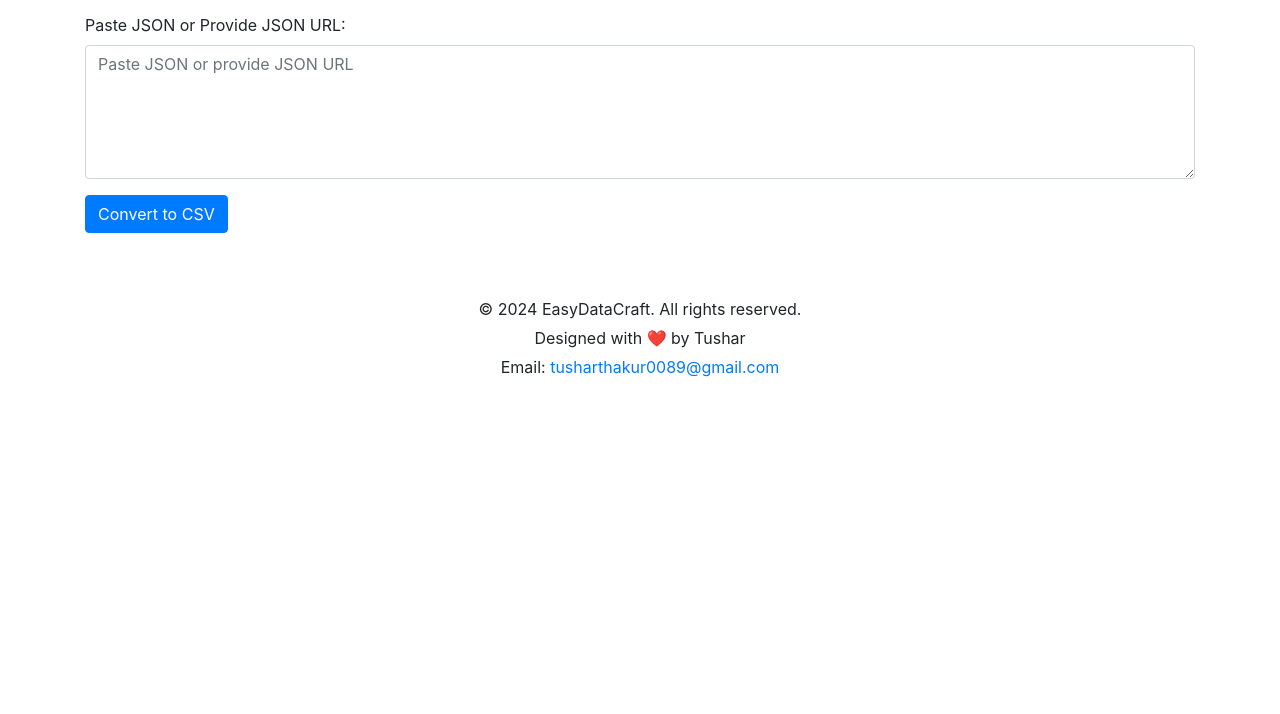
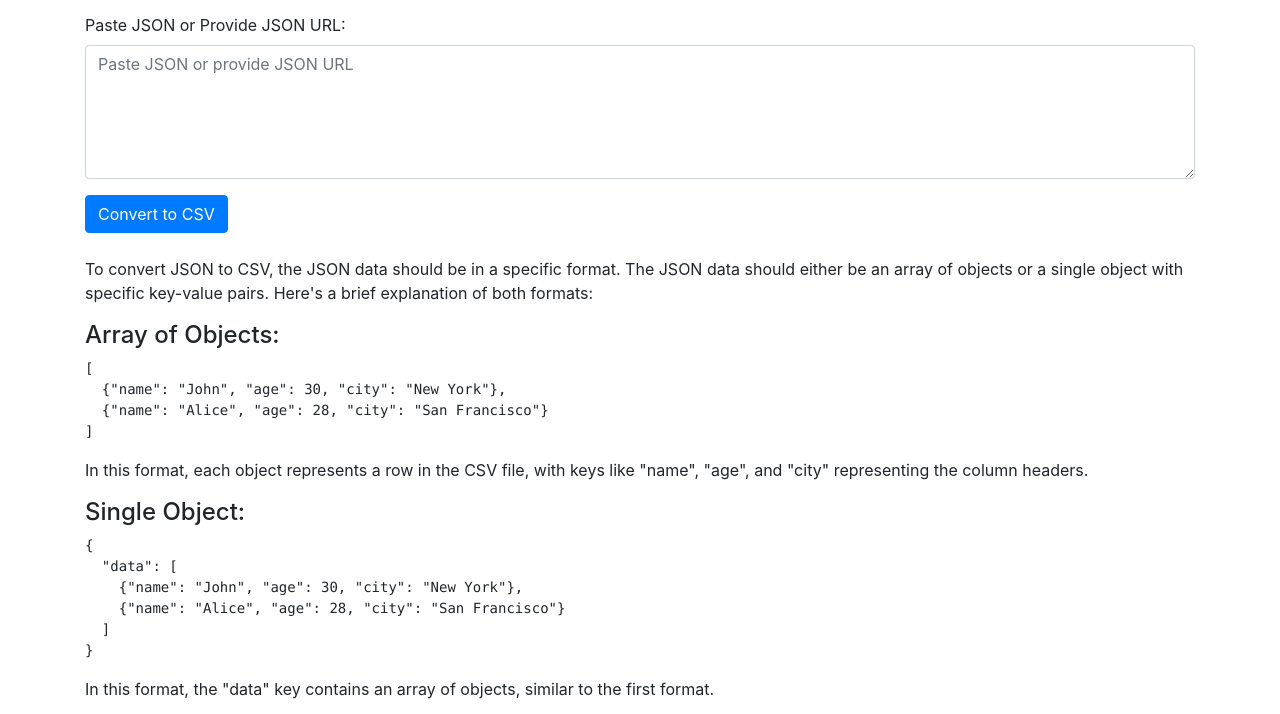
Before and after one commit to tushar-singh-varanasi/EasyDataCraft, a plain HTML site: page jsontocsv.html in a window 1280 px wide. Shown: the part 227-941 px from the top of the page. Before the commit the page ends 800 px from the top, so only its background shows below. Drawn offline with nearby package versions, Linux system fonts and the light colour scheme.

Commit message:
instructionadd

```diff
--- a/jsontocsv.html
+++ b/jsontocsv.html
@@ -69,6 +69,27 @@
         <a id="downloadLink" class="btn btn-success mt-3" style="display: none;" download="output.csv">Download CSV</a>
     </div>
 </div>
+<div class="container mt-4">
+    <p>To convert JSON to CSV, the JSON data should be in a specific format. The JSON data should either be an array of objects or a single object with specific key-value pairs. Here's a brief explanation of both formats:</p>
+
+    <h4>Array of Objects:</h4>
+    <pre><code>[
+  {"name": "John", "age": 30, "city": "New York"},
+  {"name": "Alice", "age": 28, "city": "San Francisco"}
+]</code></pre>
+    <p>In this format, each object represents a row in the CSV file, with keys like "name", "age", and "city" representing the column headers.</p>
+
+    <h4>Single Object:</h4>
+    <pre><code>{
+  "data": [
+    {"name": "John", "age": 30, "city": "New York"},
+    {"name": "Alice", "age": 28, "city": "San Francisco"}
+  ]
+}</code></pre>
+    <p>In this format, the "data" key contains an array of objects, similar to the first format.</p>
+
+    <p>The script checks for these formats when converting JSON to CSV and processes the JSON data accordingly.</p>
+  </div>
 <footer style="margin-top: 5%;">
     <div style="text-align: center;">
         <p style="margin-bottom: 5px;">&copy; 2024 EasyDataCraft. All rights reserved.</p>
```
